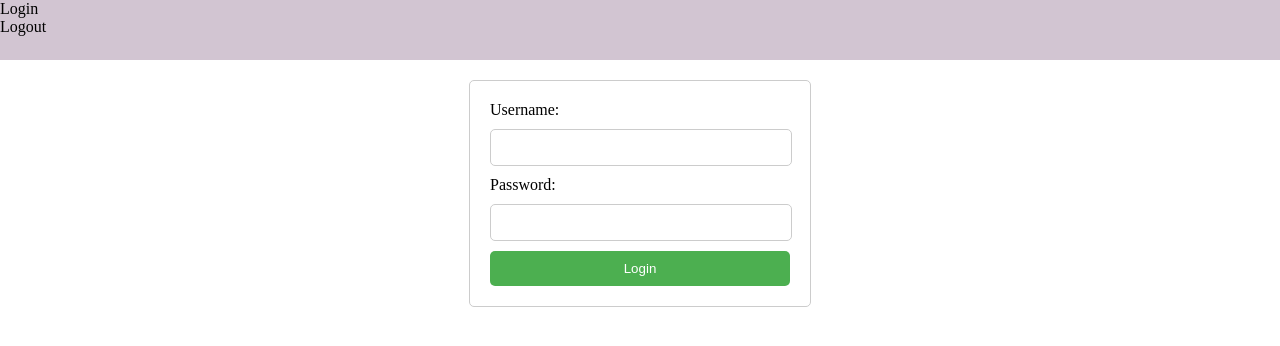
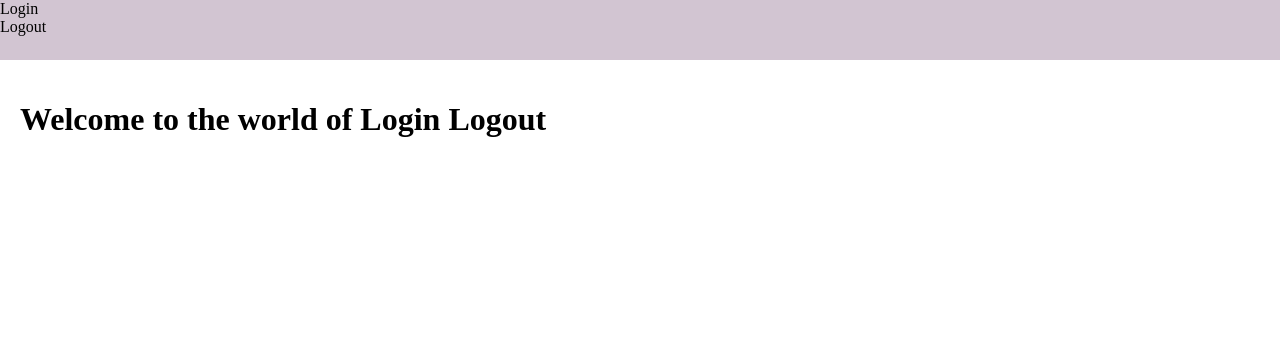
Before and after one commit to PaulWheatcroft/login-logout, a React (Create React App) app: page / in a window 1280 px wide. Shown: the top 346 px of the page. Built offline with nearby package versions, Linux system fonts and the light colour scheme.

Commit message:
React router and HomePage component added

```diff
--- a/package.json
+++ b/package.json
@@ -9,6 +9,7 @@
     "axios": "^1.6.8",
     "react": "^18.3.1",
     "react-dom": "^18.3.1",
+    "react-router-dom": "^6.23.1",
     "react-scripts": "5.0.1",
     "web-vitals": "^2.1.4"
   },
--- a/src/App.js
+++ b/src/App.js
@@ -1,8 +1,12 @@
+import { BrowserRouter as Router, Route, Routes } from "react-router-dom";
+
+import HomePage from "./components/HomePage/HomePage";
 import LoginForm from "./components/LoginForm/LoginForm";
 import "./App.css";
 
 function App() {
   return (
+    <Router>
       <>
         <header className="header">
           <nav>
@@ -13,9 +17,15 @@ function App() {
           </nav>
         </header>
         <main className="main">
-        <LoginForm />
+          <div className="content">
+            <Routes>
+              <Route path="/" exact element={<HomePage />} />
+              <Route path="/login" element={<LoginForm />} />
+            </Routes>
+          </div>
         </main>
       </>
+    </Router>
   );
 }
 
--- /dev/null
+++ b/src/components/HomePage/HomePage.js
@@ -0,0 +1,11 @@
+import "./HomePage.css";
+
+const HomePage = () => {
+  return (
+    <>
+      <h1>Welcome to the world of Login Logout</h1>
+    </>
+  );
+};
+
+export default HomePage;
```
Also changed, not shown: src/components/HomePage/HomePage.css (added), 1 other file (tests, documents, lock files or other folders). Lines whose indentation alone changed are shown as unchanged.
